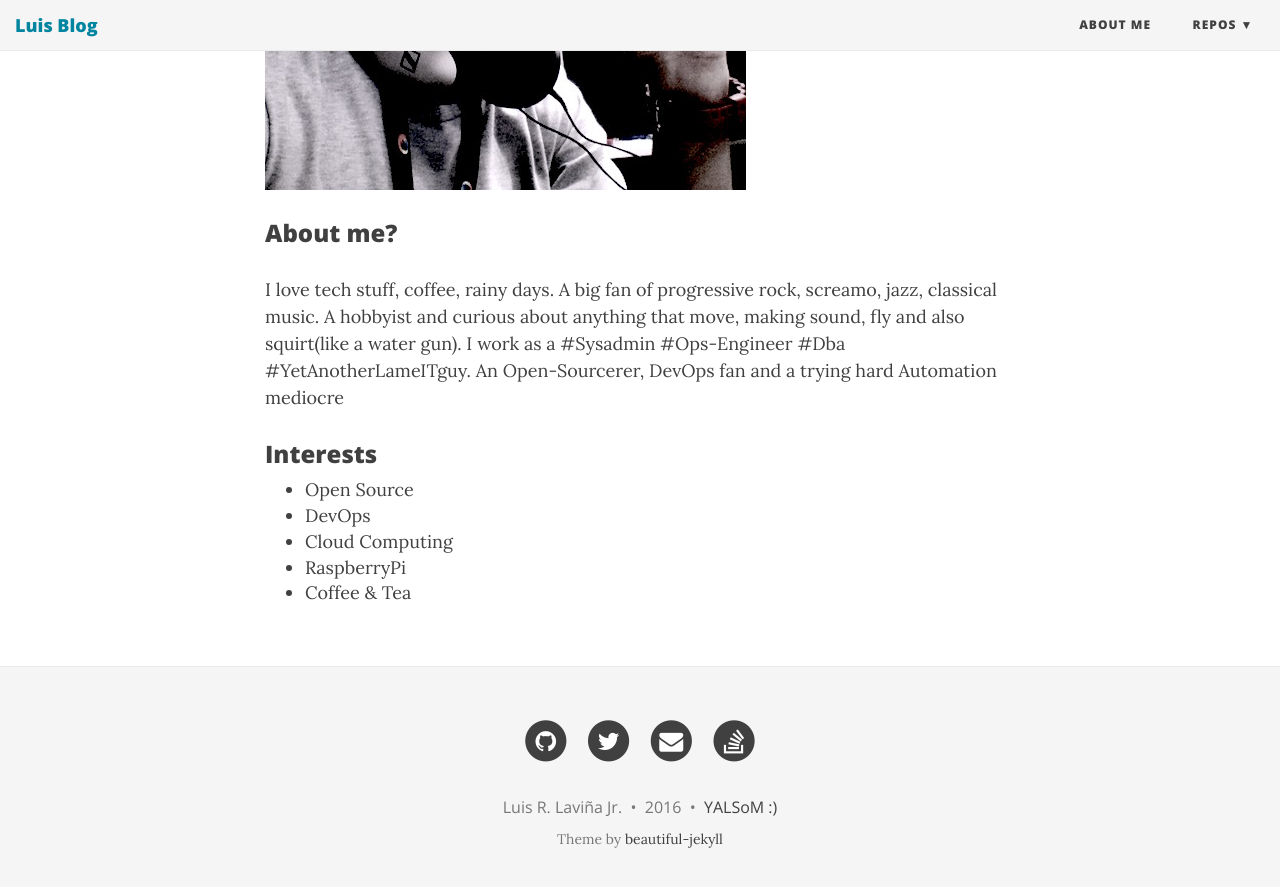
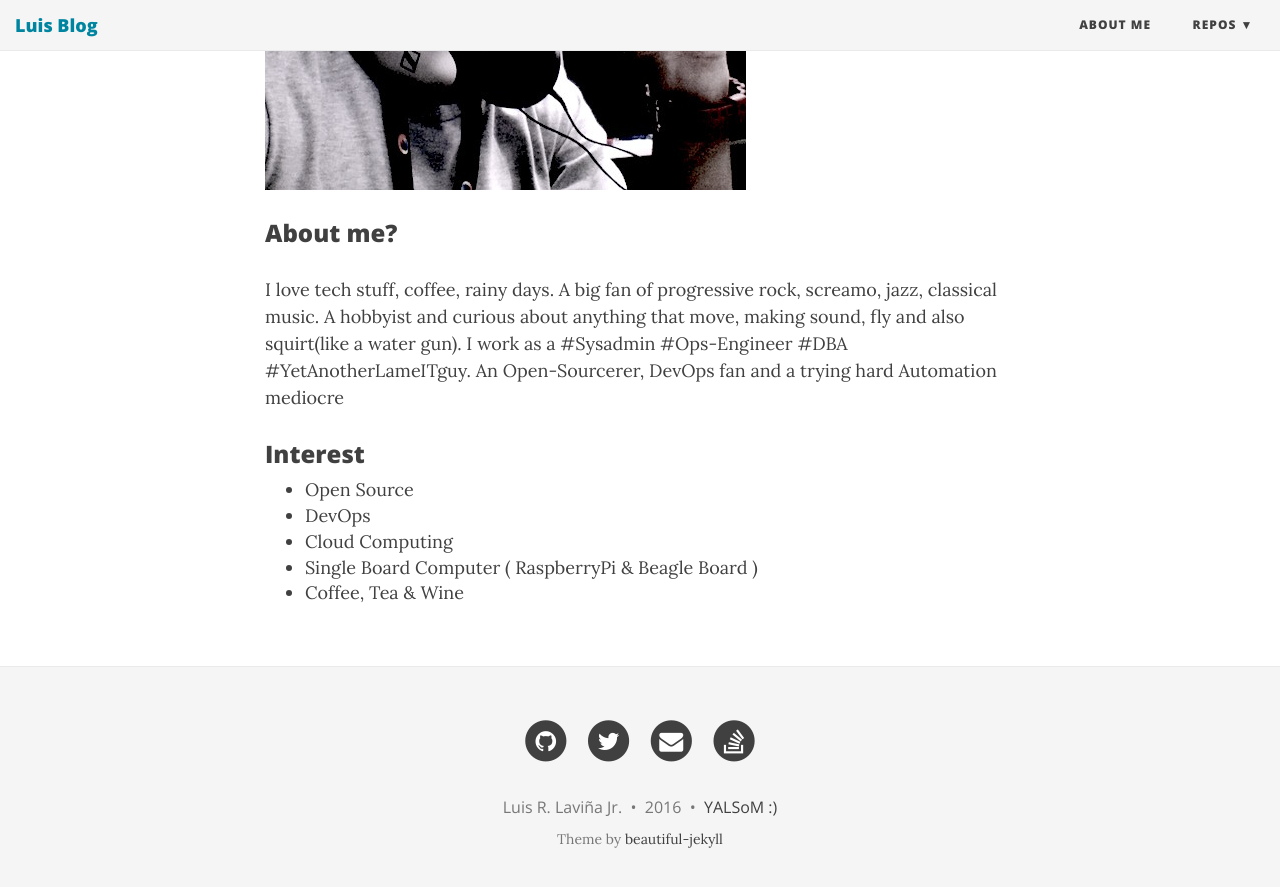
Before and after one commit to chojayr/chojayr.github.io, a Jekyll site: the page built from aboutme.md, in a window 1280 px wide and 900 px high, scrolled down 661 px. Shown: the top 887 px of the window. Built offline with Jekyll 4.4.1, drawn with Linux system fonts in a browser that asks for light colours; nearby versions of some CDN libraries.

Commit message:
modify aboutme.md

```diff
--- a/aboutme.md
+++ b/aboutme.md
@@ -10,13 +10,13 @@ subtitle: Yet Another Lame Ordinary Guy!
 
 ### About me?
 
-I love tech stuff, coffee, rainy days. A big fan of progressive rock, screamo, jazz, classical music. A hobbyist and curious about anything that move, making sound, fly and also squirt(like a water gun). I work as a #Sysadmin #Ops-Engineer #Dba #YetAnotherLameITguy. An Open-Sourcerer, DevOps fan and a trying hard Automation mediocre
+I love tech stuff, coffee, rainy days. A big fan of progressive rock, screamo, jazz, classical music. A hobbyist and curious about anything that move, making sound, fly and also squirt(like a water gun). I work as a #Sysadmin #Ops-Engineer #DBA #YetAnotherLameITguy. An Open-Sourcerer, DevOps fan and a trying hard Automation mediocre
 
 
-### Interests
+### Interest
 
 - Open Source
 - DevOps
 - Cloud Computing
-- RaspberryPi
-- Coffee & Tea
+- Single Board Computer ( RaspberryPi & Beagle Board )
+- Coffee, Tea & Wine
```
